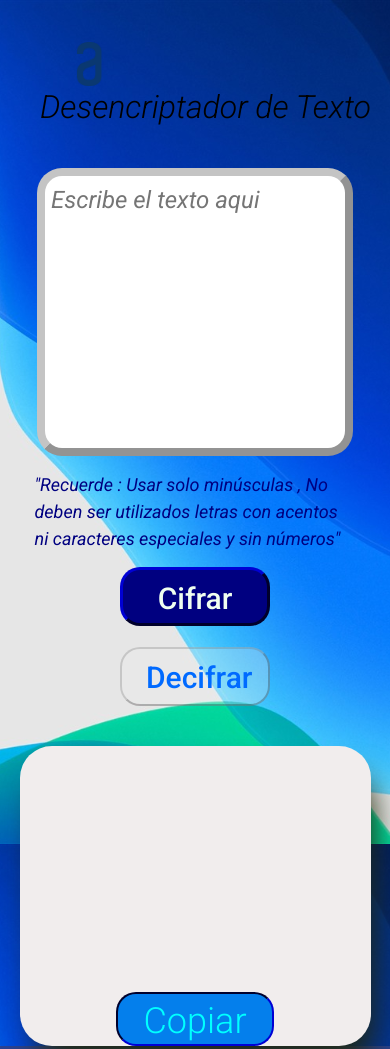
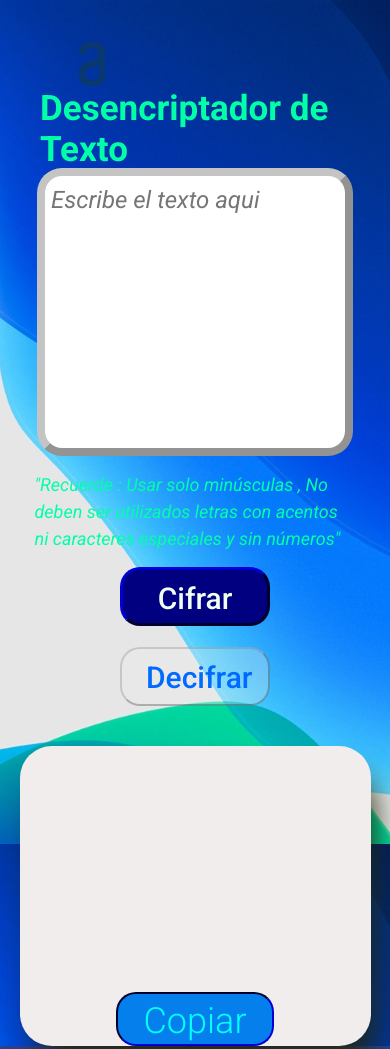
Before and after one commit to DarkRomex/3ncr1pt4d0r, a plain HTML site: page index.html in a window 390 px wide. Shown: the top 1049 px of the page. Drawn offline with Linux system fonts and the light colour scheme.

Commit message:
Una actualización pequeñita
Una actualización impulsado x mi amada

```diff
--- a/Styles/Style.css
+++ b/Styles/Style.css
@@ -325,6 +325,20 @@ footer{
 
     }
 
+    .informacion{
+        color: rgb(0, 255, 166);
+    }
+
+    .Titulo{
+        color: rgb(0, 255, 166);
+        font-weight: 600;
+        font-family: 'Roboto';
+        font-style: normal;
+        font-size: 35px;
+
+    }
+
+
     .text-area{
         width: 90%;
         font-size: 24px;
```
Also changed, not shown: imagenes/back-e.jpg (added).
